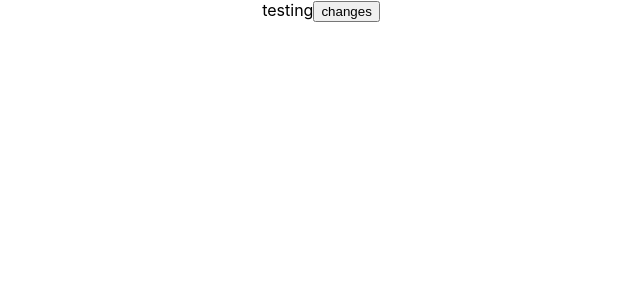
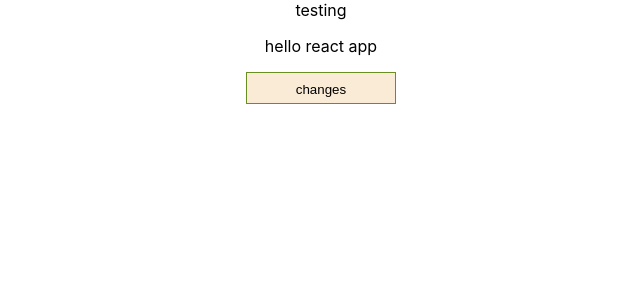
Before and after one commit to George621/learning, a React (Create React App) app: page / in a window 1280 px wide. Shown: the top 300 px of the page, without its empty margins (319-959 px from the left). Built offline with nearby package versions, Linux system fonts and the light colour scheme.

Commit message:
抽离组件

```diff
--- a/src/App.js
+++ b/src/App.js
@@ -1,6 +1,7 @@
 import React, { Component } from 'react';
 // import logo from './logo.svg';
-import Person from './components/Person/Person'
+import Persons from './components/Persons/Persons'
+import MyHeader from './components/Header/Header'
 import './App.css';
 
 class App extends Component{
@@ -60,23 +61,20 @@ class App extends Component{
     })
   }
   render(){
-    let persons =  this.state.persons;
-    let personRender = persons.map((item, index)=>{
-      return <Person
-      myClick={this.deletePersonHandler.bind(this,index)}
-      changed = {(event)=>{this.nameChangeHandler(event,item.id)}}
-      name = {item.name}
-      key={item.id}
-      count = {item.count} />
-    })
+
+    let PersonsTag = <Persons
+    persons = {this.state.persons}
+    clicked = {this.deletePersonHandler}
+    changed = {this.nameChangeHandler}
+    />
     return (
       <div className="App">
-        <span>testing</span>
-        {/* <button onClick = {()=>{this.switchHandler('ccc')}}>changes</button> */}
-        <button onClick = {this.togglePerspons}>changes</button>
-        {this.state.showPersons ? personRender :null }
-
-
+        <MyHeader
+          showPersons = {this.state.showPersons}
+          togglePerspons = {this.togglePerspons}
+          persons = {this.state.persons}
+        />
+        { this.state.showPersons && PersonsTag }
       </div>
     );
   }
--- /dev/null
+++ b/src/components/Header/Header.jsx
@@ -0,0 +1,21 @@
+import React from 'react';
+import './index.css';
+// import Person from './Person/Person'
+
+const MyHeader = (props) => {
+  let classes = []
+    if( props.persons.length <= 2 ){
+      classes.push('red')
+    }
+    if( props.persons.length <= 1 ){
+      classes.push('blod')
+    }
+  return <div className='Header'>
+    <span>testing</span>
+    <p className={classes.join(' ')}>hello react app</p>
+    <button className={props.showPersons? 'blod' : ''} onClick = {props.togglePerspons}>changes</button>
+  </div>
+}
+
+
+export default MyHeader;
--- /dev/null
+++ b/src/components/Header/index.css
@@ -0,0 +1,17 @@
+button{
+  background-color: antiquewhite;
+  height: 32px;
+  min-width: 150px;
+  text-align: center;
+  line-height: 32px;
+  display: block;
+  margin: 10px auto;
+  outline: none;
+  border: 1px solid olivedrab;
+}
+.red{
+  color: red;
+}
+.blod{
+  font-weight: bolder;
+}
--- /dev/null
+++ b/src/components/Persons/Persons.js
@@ -0,0 +1,18 @@
+import React from 'react';
+// import './index.css';
+import Person from '../Person/Person'
+
+
+const Persons = (props) => {
+
+  props.persons.map((item, index)=>{
+    return <Person
+    myClick={()=>{props.clicked(index)}}
+    changed = {(event)=>{props.changed(event,item.id)}}
+    name = {item.name}
+    key={item.id}
+    count = {item.count} />
+  })
+  console.log(props)
+}
+export default Persons;
```
